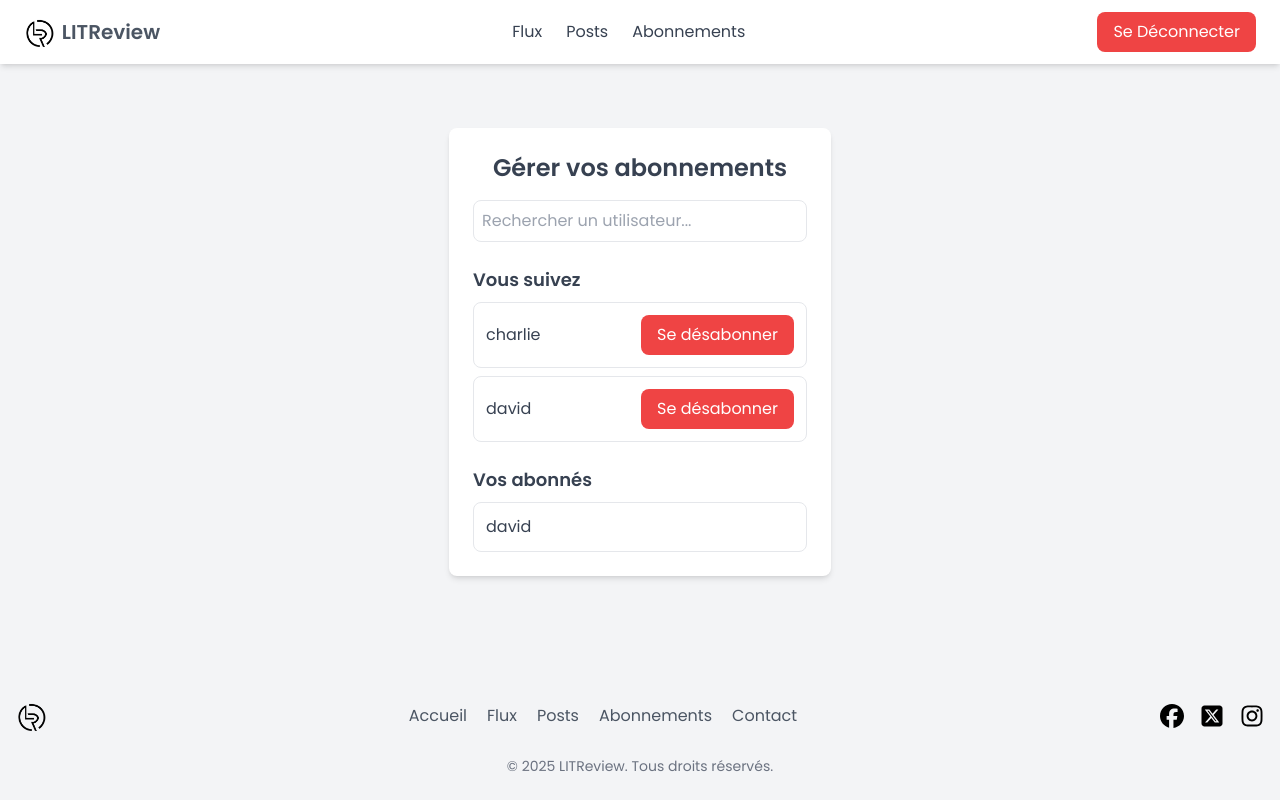
After one commit to Youorus/-LITRevu-Une-plateforme-web-de-critiques-de-livres-et-d-articles-Django-, a Django app: page /follow/ in a window 1280 px wide. The commit adds this page. Run offline with Django 4.2, Linux system fonts and the light colour scheme; a user stored in the database is signed in; data comes from the database, SQL or seed files in the repository; both versions use the stored data as it was after the commit; some libraries are stand-ins or nearby versions.

Commit message:
affichage de la vue et de la gestion des abonne et des suivis

```diff
--- a/listings/models.py
+++ b/listings/models.py
@@ -73,3 +73,21 @@ class Review(models.Model):
 
     def __str__(self):
         return f"Critique de {self.user.username} sur {self.ticket.title} - {self.rating}⭐"
+
+class UserFollows(models.Model):
+    user = models.ForeignKey(
+        settings.AUTH_USER_MODEL,
+        on_delete=models.CASCADE,
+        related_name="following"
+    )
+    followed_user = models.ForeignKey(
+        settings.AUTH_USER_MODEL,
+        on_delete=models.CASCADE,
+        related_name="followed_by"
+    )
+
+    class Meta:
+        unique_together = ('user', 'followed_user')
+
+    def __str__(self):
+        return f"{self.user.username} suit {self.followed_user.username}"
--- a/listings/urls.py
+++ b/listings/urls.py
@@ -2,7 +2,7 @@ from django.conf import settings
 from django.conf.urls.static import static
 from django.urls import path
 from listings.views import index, register, flux, logout_view, new_ticket, new_review, create_ticket_and_review, posts, \
-    edit_ticket, edit_review
+    edit_ticket, edit_review, follow_view
 
 urlpatterns = [
     path("", index, name="index"),
@@ -15,6 +15,7 @@ urlpatterns = [
     path('posts/', posts, name="posts"),
     path("ticket/edit/<int:ticket_id>/", edit_ticket, name="edit_ticket"),
     path("review/edit/<int:review_id>/", edit_review, name="edit_review"),
+    path("follow/", follow_view, name="follow_view"),
 
 ]
 
--- a/listings/views.py
+++ b/listings/views.py
@@ -4,7 +4,7 @@ from django.contrib.auth.decorators import login_required
 from django.shortcuts import render, redirect, get_object_or_404
 
 from listings.forms import UserRegistrationForm, TicketForm, ReviewForm
-from listings.models import Ticket, Review
+from listings.models import Ticket, Review, User, UserFollows
 
 
 def index(request):
@@ -196,3 +196,36 @@ def edit_review(request, review_id):
         "review": review,
         "edit_mode": True,  # Indicateur pour l'affichage dynamique
     })
+
+@login_required
+def follow_view(request):
+    """Affiche les abonnés, abonnements et permet de rechercher des utilisateurs"""
+    query = request.GET.get('search', '')
+
+    # Récupère les abonnements et abonnés de l'utilisateur connecté
+    following = UserFollows.objects.filter(user=request.user).select_related("followed_user")
+    followers = UserFollows.objects.filter(followed_user=request.user).select_related("user")
+
+    # Recherche d'un utilisateur
+    search_results = User.objects.exclude(id=request.user.id).filter(username__icontains=query) if query else []
+
+    if request.method == "POST":
+        action = request.POST.get("action")
+        user_id = request.POST.get("user_id")
+        target_user = get_object_or_404(User, id=user_id)
+
+        if action == "follow":
+            UserFollows.objects.get_or_create(user=request.user, followed_user=target_user)
+            messages.success(request, f"Vous suivez maintenant {target_user.username}.")
+        elif action == "unfollow":
+            UserFollows.objects.filter(user=request.user, followed_user=target_user).delete()
+            messages.success(request, f"Vous ne suivez plus {target_user.username}.")
+
+        return redirect("follow_view")
+
+    return render(request, "follow.html", {
+        "following": following,
+        "followers": followers,
+        "search_results": search_results,
+        "query": query
+    })
--- /dev/null
+++ b/templates/follow.html
@@ -0,0 +1,60 @@
+{% extends "base.html" %}
+{% load static %}
+
+{% block content %}
+<div class="max-w-3xl mx-auto mt-10 bg-white p-6 rounded-lg shadow-md">
+    <h2 class="text-2xl font-semibold text-center text-gray-700">Gérer vos abonnements</h2>
+
+    <!-- Barre de recherche -->
+    <form method="GET" class="mt-4">
+        <input type="text" name="search" value="{{ query }}" placeholder="Rechercher un utilisateur..."
+               class="w-full p-2 border rounded-lg focus:outline-none focus:ring-2 focus:ring-blue-500">
+    </form>
+
+    <!-- Résultats de la recherche -->
+    {% if search_results %}
+        <h3 class="mt-6 text-lg font-semibold text-gray-700">Résultats de recherche</h3>
+        <ul class="mt-2 space-y-2">
+            {% for user in search_results %}
+                <li class="flex justify-between items-center p-3 border rounded-lg">
+                    <span class="text-gray-700">{{ user.username }}</span>
+                    <form method="post">
+                        {% csrf_token %}
+                        <input type="hidden" name="user_id" value="{{ user.id }}">
+                        <button type="submit" name="action" value="follow"
+                                class="bg-blue-500 text-white px-4 py-2 rounded-lg hover:bg-blue-600 transition">
+                            S'abonner
+                        </button>
+                    </form>
+                </li>
+            {% endfor %}
+        </ul>
+    {% endif %}
+
+    <!-- Liste des abonnements -->
+    <h3 class="mt-6 text-lg font-semibold text-gray-700">Vous suivez</h3>
+    <ul class="mt-2 space-y-2">
+        {% for follow in following %}
+            <li class="flex justify-between items-center p-3 border rounded-lg">
+                <span class="text-gray-700">{{ follow.followed_user.username }}</span>
+                <form method="post">
+                    {% csrf_token %}
+                    <input type="hidden" name="user_id" value="{{ follow.followed_user.id }}">
+                    <button type="submit" name="action" value="unfollow"
+                            class="bg-red-500 text-white px-4 py-2 rounded-lg hover:bg-red-600 transition">
+                        Se désabonner
+                    </button>
+                </form>
+            </li>
+        {% endfor %}
+    </ul>
+
+    <!-- Liste des abonnés -->
+    <h3 class="mt-6 text-lg font-semibold text-gray-700">Vos abonnés</h3>
+    <ul class="mt-2 space-y-2">
+        {% for follow in followers %}
+            <li class="p-3 border rounded-lg text-gray-700">{{ follow.user.username }}</li>
+        {% endfor %}
+    </ul>
+</div>
+{% endblock %}
--- a/templates/navbar.html
+++ b/templates/navbar.html
@@ -11,7 +11,7 @@
         <div class="hidden md:flex space-x-6">
             <a href="{% url 'flux' %}" class="text-gray-700 hover:text-blue-500 transition">Flux</a>
             <a href="{% url 'posts' %}" class="text-gray-700 hover:text-blue-500 transition">Posts</a>
-            <a href="#" class="text-gray-700 hover:text-blue-500 transition">Abonnements</a>
+            <a href="{% url 'follow_view' %}" class="text-gray-700 hover:text-blue-500 transition">Abonnements</a>
         </div>
 
         <!-- Bouton Déconnexion -->
```
Also changed, not shown: db.sqlite3, listings/migrations/0009_userfollows.py (added).
